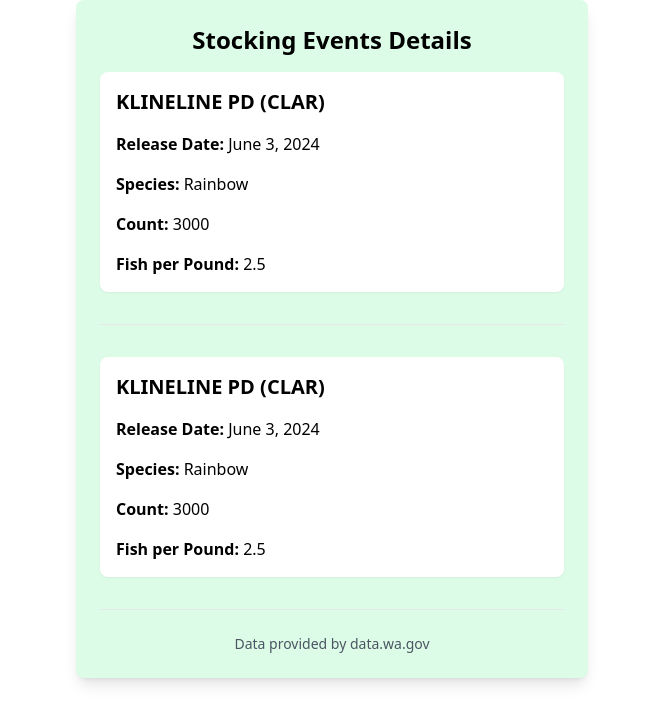
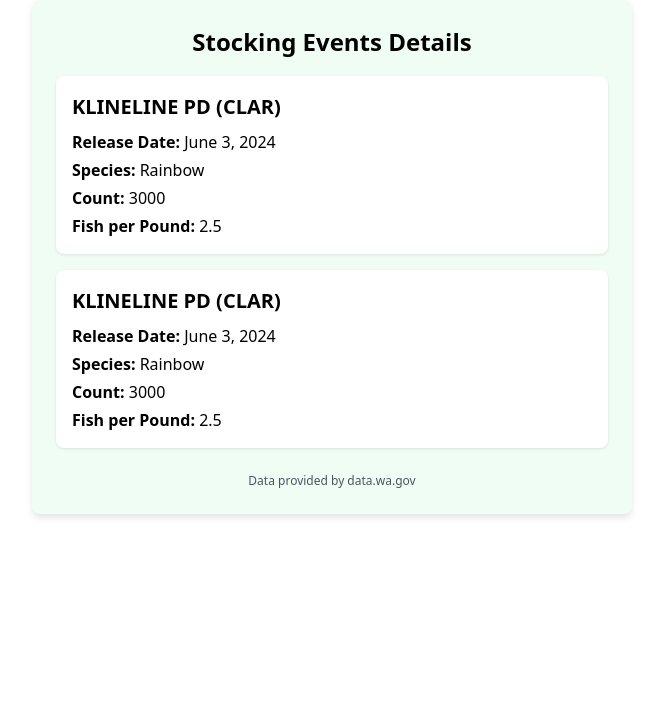
Before and after one commit to BradleyHendrickson/wa-fish-stock-notifier, a Next.js app in the folder wa-fish-stock-notifier/: page /emailTest in a window 1280 px wide. Shown: the top 724 px of the page, without its empty margins (308-971 px from the left). Built offline with nearby package versions, Linux system fonts and the light colour scheme.

Commit message:
update email template

```diff
--- a/wa-fish-stock-notifier/components/EmailTemplate.jsx
+++ b/wa-fish-stock-notifier/components/EmailTemplate.jsx
@@ -1,13 +1,14 @@
 import * as React from 'react';
 
 export function EmailTemplate(stockinginfoArray) {
-
-  console.log(stockinginfoArray)
+  console.log(stockinginfoArray);
 
   return (
-    <div className="bg-green-100 text-black p-6 rounded-lg shadow-lg max-w-lg mx-auto">
-      <h1 className="text-2xl font-bold mb-4 text-center"><strong>Stocking Events Details</strong></h1>
-      <div className="space-y-8">
+    <div style={{ backgroundColor: '#f0fdf4', color: '#000', padding: '24px', borderRadius: '8px', maxWidth: '600px', margin: '0 auto', boxShadow: '0 4px 6px rgba(0, 0, 0, 0.1)' }}>
+      <h1 style={{ fontSize: '24px', fontWeight: 'bold', marginBottom: '16px', textAlign: 'center' }}>
+        <strong>Stocking Events Details</strong>
+      </h1>
+      <div>
         {stockinginfoArray.map((stockinginfo, index) => {
           const { release_start_date, species, number_released, number_of_fish_per_pound, release_location } = stockinginfo;
 
@@ -18,37 +19,36 @@ export function EmailTemplate(stockinginfoArray) {
           });
 
           return (
-            <React.Fragment key={index} >
-            <div className="bg-white p-4 rounded-lg shadow-sm">
-              <div className="space-y-4">
+            <React.Fragment key={index}>
+              <div style={{ backgroundColor: '#fff', padding: '16px', borderRadius: '8px', boxShadow: '0 1px 3px rgba(0, 0, 0, 0.1)', marginBottom: '16px' }}>
+                <div>
                   {/* Location displayed in larger font */}
-                <div className="text-xl font-bold">
+                  <div style={{ fontSize: '20px', fontWeight: 'bold', marginBottom: '8px' }}>
                     <strong>{release_location}</strong>
                   </div>
-                <div>
-                  <span className="font-semibold">Release Date: </span>
+                  <div style={{ marginBottom: '4px' }}>
+                    <span style={{ fontWeight: '600' }}>Release Date: </span>
                     <span>{formattedDate}</span>
                   </div>
-                <div>
-                  <span className="font-semibold">Species: </span>
+                  <div style={{ marginBottom: '4px' }}>
+                    <span style={{ fontWeight: '600' }}>Species: </span>
                     <span>{species}</span>
                   </div>
-                <div>
-                  <span className="font-semibold">Count: </span>
+                  <div style={{ marginBottom: '4px' }}>
+                    <span style={{ fontWeight: '600' }}>Count: </span>
                     <span>{number_released.toLocaleString()}</span>
                   </div>
                   <div>
-                  <span className="font-semibold">Fish per Pound: </span>
+                    <span style={{ fontWeight: '600' }}>Fish per Pound: </span>
                     <span>{number_of_fish_per_pound}</span>
                   </div>
                 </div>
               </div>
-            <hr/>
             </React.Fragment>
           );
         })}
       </div>
-      <footer className="mt-6 text-center text-sm text-gray-600">
+      <footer style={{ marginTop: '24px', textAlign: 'center', fontSize: '12px', color: '#4b5563' }}>
         Data provided by data.wa.gov
       </footer>
     </div>
--- a/wa-fish-stock-notifier/components/SubscriptionForm.jsx
+++ b/wa-fish-stock-notifier/components/SubscriptionForm.jsx
@@ -87,6 +87,7 @@ const SubscriptionForm = () => {
                         <p className="text-black text-sm mt-2">
                             <strong>Email:</strong> {email}
                         </p>
+
                         <p className="text-black text-sm mt-2">
                             <strong>Subscribed Locations:</strong>
                             <ul className="mt-1 list-disc list-inside">
```
Lines whose indentation alone changed are shown as unchanged.
